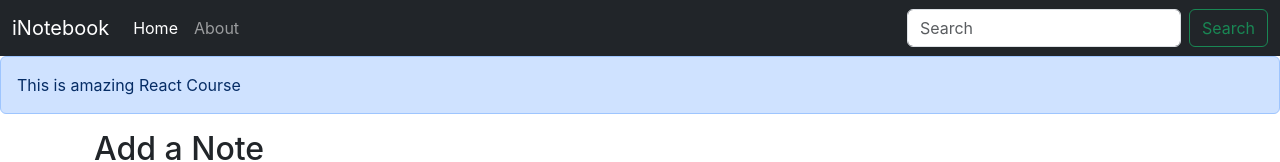
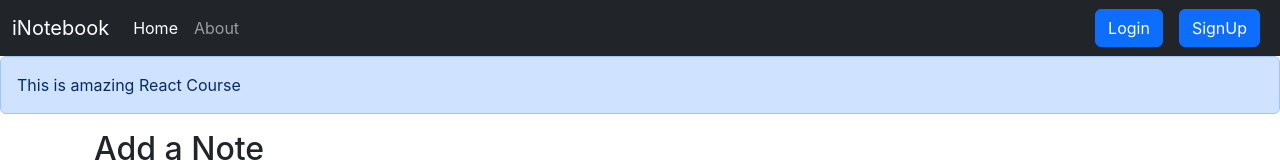
Before and after one commit to UbedMomin/inotebook, a React (Create React App) app: page / in a window 1280 px wide. Shown: the top 162 px of the page. Built offline with nearby package versions, Linux system fonts and the light colour scheme; no server answers.

Commit message:
doing lect 69

```diff
--- a/src/components/Navbar.js
+++ b/src/components/Navbar.js
@@ -48,15 +48,12 @@ const Navbar = () => {
               </li>
             </ul>
             <form className="d-flex" role="search">
-              <input
-                className="form-control me-2"
-                type="search"
-                placeholder="Search"
-                aria-label="Search"
-              />
-              <button className="btn btn-outline-success" type="submit">
-                Search
-              </button>
+              <a className="btn btn-primary mx-2" href="" role="button">
+                Login
+              </a>
+              <a className="btn btn-primary mx-2" href="" role="button">
+                SignUp
+              </a>
             </form>
           </div>
         </div>
```
Also changed, not shown: src/components/AddNote.js (line endings or trailing spaces).
